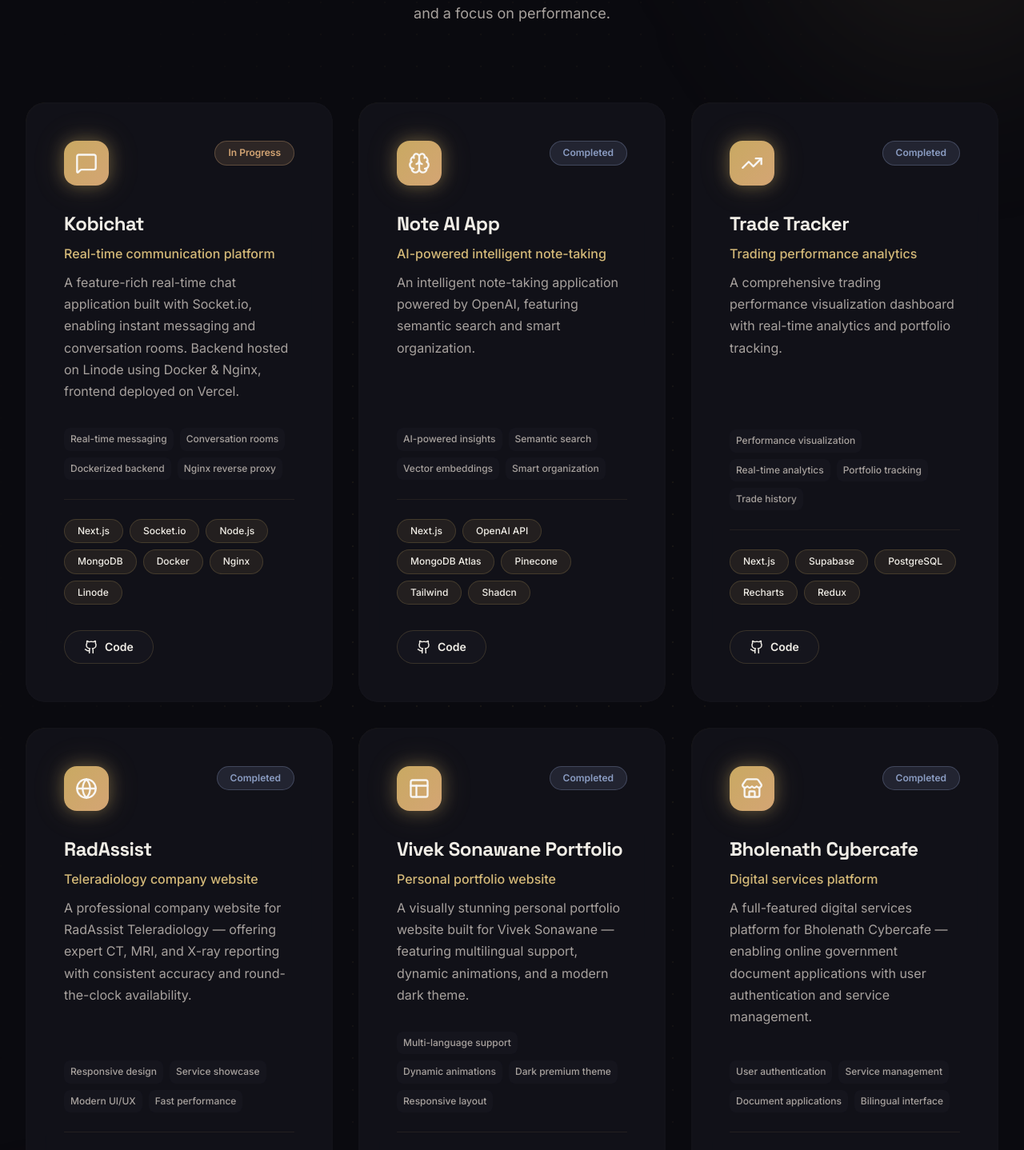
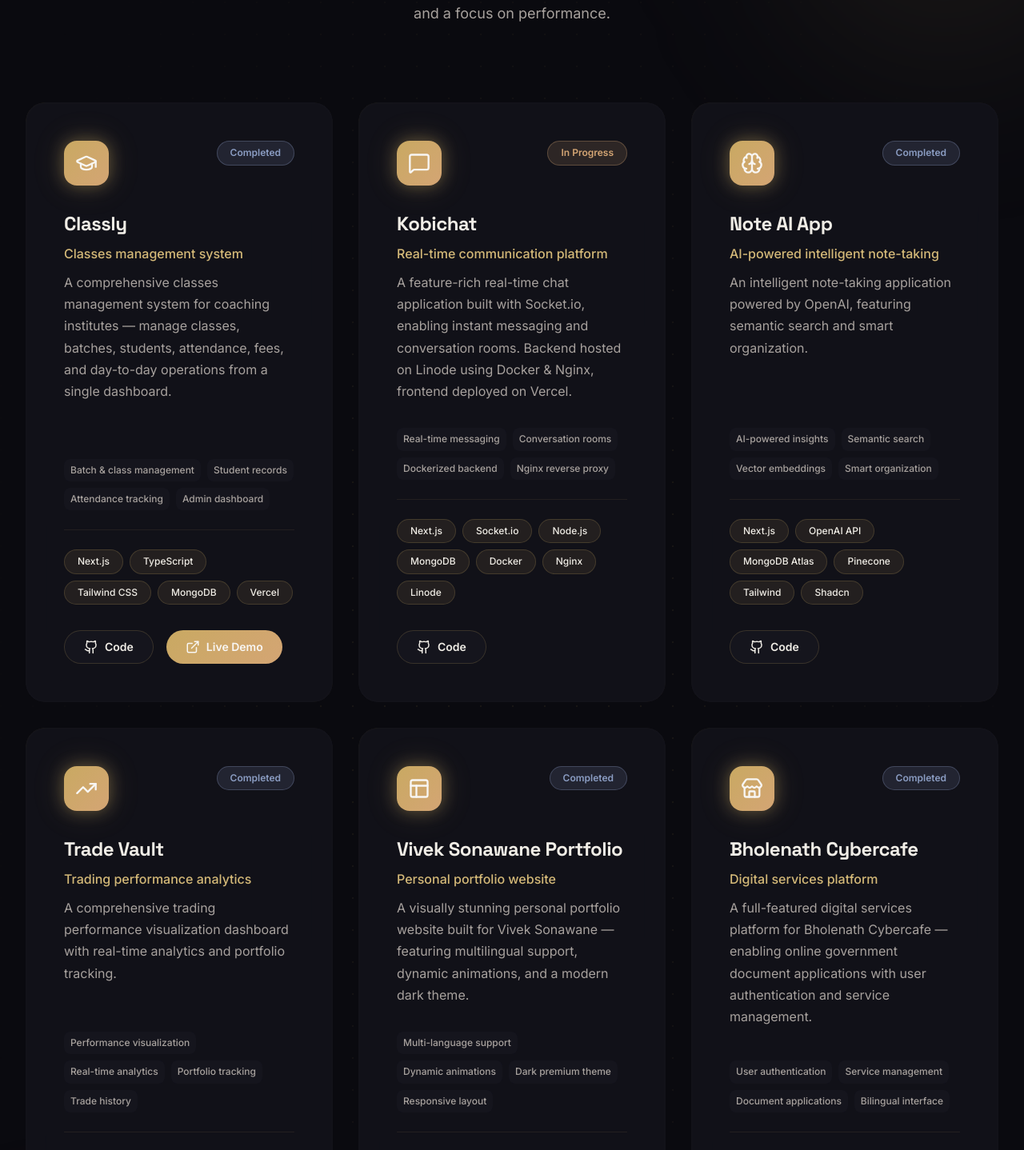
Before and after one commit to Rahulwagh228/portfolio, a Next.js app: page / in a window 1280 px wide. Shown: the part 5480-6918 px from the top of the page at 80% size. Built offline with nearby package versions, Linux system fonts and the light colour scheme.

Commit message:
updated the portfolio

```diff
--- a/app/components/Projects.tsx
+++ b/app/components/Projects.tsx
@@ -2,7 +2,7 @@
 
 import { useRef, useState } from "react";
 import { motion, useInView } from "framer-motion";
-import { Github, ExternalLink, MessageSquare, Brain, TrendingUp, Sparkles, Globe, Layout, Store } from "lucide-react";
+import { Github, ExternalLink, MessageSquare, Brain, TrendingUp, Sparkles, Layout, Store, GraduationCap } from "lucide-react";
 import "./Projects.scss";
 
 interface Project {
@@ -27,6 +27,25 @@ const Projects = () => {
   const projects: Project[] = [
     {
       id: 1,
+      title: "Classly",
+      description: "Classes management system",
+      longDescription:
+        "A comprehensive classes management system for coaching institutes — manage classes, batches, students, attendance, fees, and day-to-day operations from a single dashboard.",
+      image: "/images/classly.png",
+      icon: GraduationCap,
+      technologies: ["Next.js", "TypeScript", "Tailwind CSS", "MongoDB", "Vercel"],
+      features: [
+        "Batch & class management",
+        "Student records",
+        "Attendance tracking",
+        "Admin dashboard",
+      ],
+      live: "https://class-tech-sooty.vercel.app/",
+      github: "https://github.com/Rahulwagh228",
+      status: "completed",
+    },
+    {
+      id: 2,
       title: "Kobichat",
       description: "Real-time communication platform",
       longDescription:
@@ -44,7 +63,7 @@ const Projects = () => {
       status: "in-progress",
     },
     {
-      id: 2,
+      id: 3,
       title: "Note AI App",
       description: "AI-powered intelligent note-taking",
       longDescription:
@@ -62,8 +81,8 @@ const Projects = () => {
       status: "completed",
     },
     {
-      id: 3,
-      title: "Trade Tracker",
+      id: 4,
+      title: "Trade Vault",
       description: "Trading performance analytics",
       longDescription:
         "A comprehensive trading performance visualization dashboard with real-time analytics and portfolio tracking.",
@@ -76,26 +95,8 @@ const Projects = () => {
         "Portfolio tracking",
         "Trade history",
       ],
+      live: "https://trade-vault.in",
       github: "https://github.com/Rahulwagh228",
-      status: "completed",
-    },
-    {
-      id: 4,
-      title: "RadAssist",
-      description: "Teleradiology company website",
-      longDescription:
-        "A professional company website for RadAssist Teleradiology — offering expert CT, MRI, and X-ray reporting with consistent accuracy and round-the-clock availability.",
-      image: "/images/radassist.png",
-      icon: Globe,
-      technologies: ["React", "Next.js", "Tailwind CSS", "Vercel"],
-      features: [
-        "Responsive design",
-        "Service showcase",
-        "Modern UI/UX",
-        "Fast performance",
-      ],
-      live: "https://website-frontend-five-swart.vercel.app/",
-      github: "https://github.com/RadassistTele/Website-Frontend",
       status: "completed",
     },
     {
--- /dev/null
+++ b/app/components/SmoothScroll.tsx
@@ -0,0 +1,32 @@
+"use client";
+
+import { useEffect } from "react";
+import Lenis from "lenis";
+
+const SmoothScroll = () => {
+  useEffect(() => {
+    const lenis = new Lenis({
+      duration: 1.1,
+      easing: (t) => Math.min(1, 1.001 - Math.pow(2, -10 * t)),
+      smoothWheel: true,
+      wheelMultiplier: 1,
+      touchMultiplier: 1.5,
+    });
+
+    let rafId: number;
+    const raf = (time: number) => {
+      lenis.raf(time);
+      rafId = requestAnimationFrame(raf);
+    };
+    rafId = requestAnimationFrame(raf);
+
+    return () => {
+      cancelAnimationFrame(rafId);
+      lenis.destroy();
+    };
+  }, []);
+
+  return null;
+};
+
+export default SmoothScroll;
--- a/app/globals.scss
+++ b/app/globals.scss
@@ -18,7 +18,6 @@
 }
 
 html {
-  scroll-behavior: smooth;
   font-size: 16px;
   overflow-x: hidden;
   @include scrollbar-custom;
--- a/app/layout.tsx
+++ b/app/layout.tsx
@@ -1,7 +1,10 @@
 import "./globals.scss";
+// @ts-ignore - CSS side-effect import
+import "lenis/dist/lenis.css";
 import CustomCursor from "./components/CustomCursor";
 import MouseGlow from "./components/MouseGlow";
 import PageLoader from "./components/PageLoader";
+import SmoothScroll from "./components/SmoothScroll";
 
 export const metadata = {
   title: 'Rahul Wagh - Full Stack Developer & UI/UX Designer',
@@ -28,6 +31,7 @@ export default function RootLayout({
         <link rel="icon" href="/favicon.ico" />
       </head>
       <body>
+        <SmoothScroll />
         <PageLoader />
         <CustomCursor />
         <MouseGlow />
--- a/package.json
+++ b/package.json
@@ -13,6 +13,7 @@
     "@react-three/fiber": "^9.5.0",
     "framer-motion": "^12.34.2",
     "gsap": "^3.14.2",
+    "lenis": "^1.3.23",
     "lucide-react": "^0.575.0",
     "next": "15.5.9",
     "react": "19.1.0",
```
Also changed, not shown: 1 other file (tests, documents, lock files or other folders).
